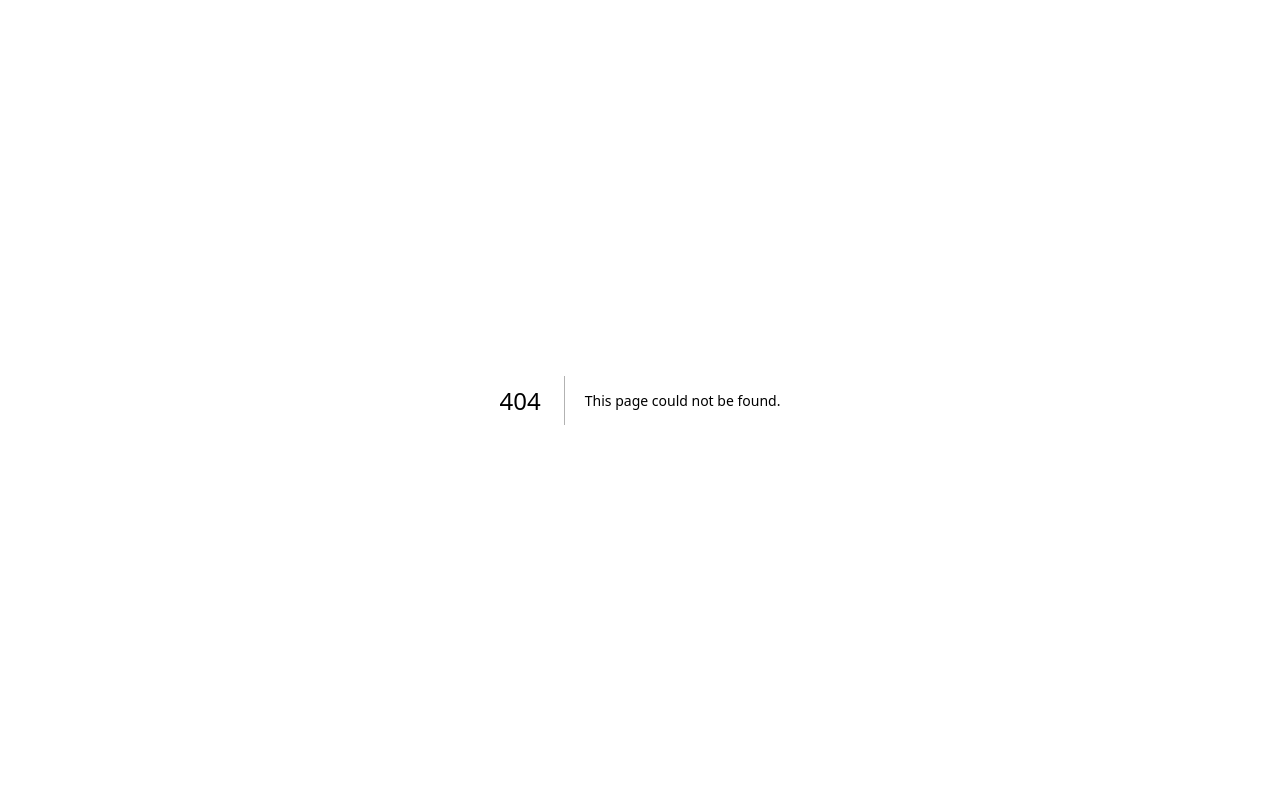
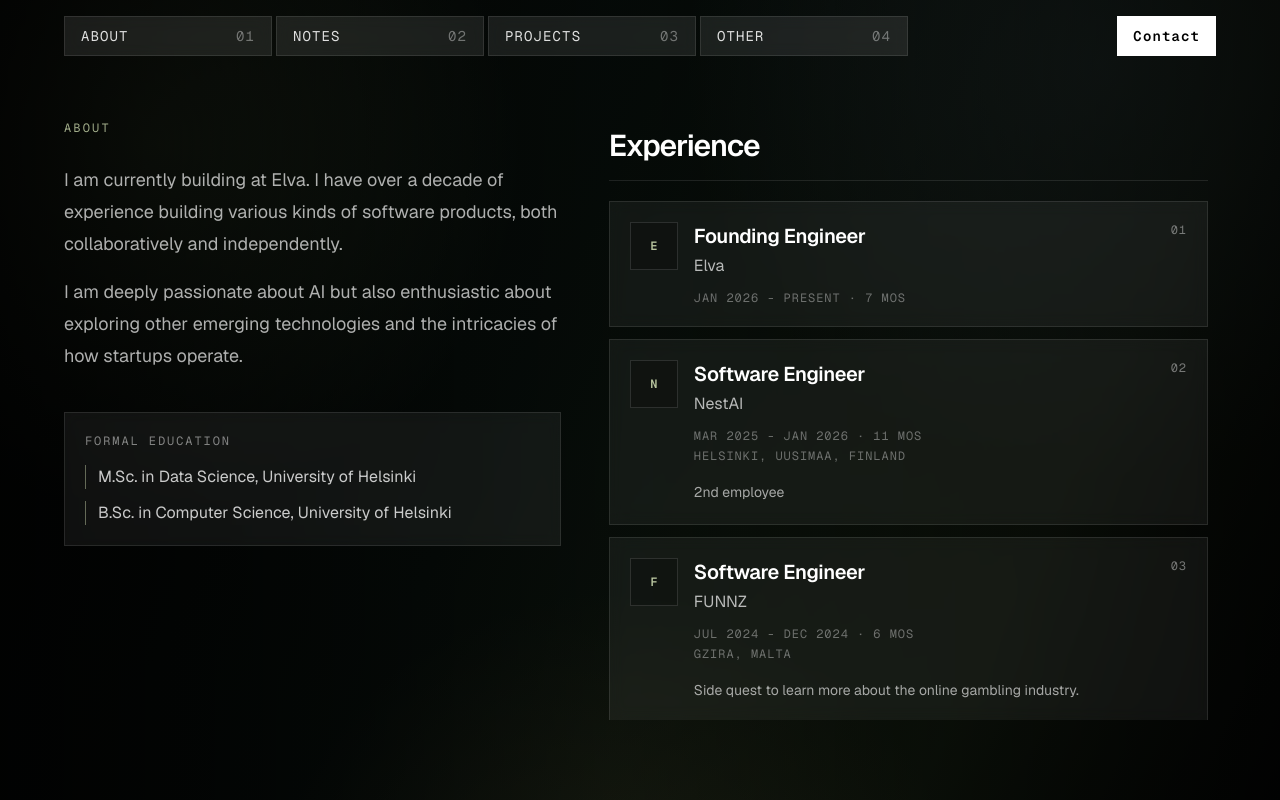
Before and after one commit to lankinenxyz/lankinenxyz-6, a Next.js app: page /about in a window 1280 px wide. Before the commit this address had no page. Built offline with nearby package versions, Linux system fonts and the light colour scheme.

Commit message:
Add initial about page

```diff
--- /dev/null
+++ b/app/about/page.tsx
@@ -0,0 +1,210 @@
+import Header from "@/components/Header";
+
+const education = [
+  "M.Sc. in Data Science, University of Helsinki",
+  "B.Sc. in Computer Science, University of Helsinki",
+];
+
+type Experience = {
+  role: string;
+  company: string;
+  period: string;
+  location: string | null;
+  description: string | null;
+  logoUrl?: string;
+};
+
+const experience: Experience[] = [
+  {
+    role: "Founding Engineer",
+    company: "Elva",
+    period: "Jan 2026 - Present · 7 mos",
+    location: null,
+    description: null,
+  },
+  {
+    role: "Software Engineer",
+    company: "NestAI",
+    period: "Mar 2025 - Jan 2026 · 11 mos",
+    location: "Helsinki, Uusimaa, Finland",
+    description: "2nd employee",
+  },
+  {
+    role: "Software Engineer",
+    company: "FUNNZ",
+    period: "Jul 2024 - Dec 2024 · 6 mos",
+    location: "Gzira, Malta",
+    description: "Side quest to learn more about the online gambling industry.",
+  },
+  {
+    role: "Software Engineer",
+    company: "Compound",
+    period: "Aug 2021 - Jul 2024 · 3 yrs",
+    location: "San Francisco, California, United States",
+    description:
+      "YC-backed Independent RIA and digital family office providing financial planning, investment management, and tax services to entrepreneurs and tech executives. Raised $37mm from Greenoaks, Lachy Groom, Y Combinator.",
+  },
+  {
+    role: "Consultant",
+    company: "WithCoverage",
+    period: "Aug 2023 - Oct 2023 · 3 mos",
+    location: "New York, New York, United States",
+    description:
+      "Khosla Ventures and Sequoia-backed startup transforming the insurance brokerage industry. I contributed early on by setting up the core technologies and developing the first functional web dashboard.",
+  },
+  {
+    role: "Software Engineer",
+    company: "Neverthink",
+    period: "Jan 2021 - Aug 2021 · 8 mos",
+    location: "Helsinki, Uusimaa, Finland",
+    description: "Acquired by Reddit",
+  },
+  {
+    role: "Teaching Assistant",
+    company: "University of Helsinki",
+    period: "Jun 2020 - Jul 2020 · 2 mos",
+    location: "Helsinki, Uusimaa, Finland",
+    description: "Software Production Course",
+  },
+  {
+    role: "Software Engineer",
+    company: "Stealth Startup",
+    period: "Jan 2020 - Jul 2020 · 7 mos",
+    location: null,
+    description: "EdTech startup",
+  },
+];
+
+const volunteering = [
+  { role: "Volunteer", organization: "Slush", period: "Dec 2019" },
+  { role: "Volunteer", organization: "Slush", period: "Dec 2018" },
+  { role: "Volunteer", organization: "Slush", period: "Dec 2017" },
+];
+
+export default function About() {
+  return (
+    <main className="relative h-dvh overflow-hidden bg-[#050706] px-3 py-3 text-white sm:px-4 sm:py-4">
+      <div className="fixed inset-0 bg-[radial-gradient(circle_at_12%_18%,rgba(135,171,105,0.22),transparent_23rem),radial-gradient(circle_at_86%_8%,rgba(91,118,137,0.24),transparent_26rem),linear-gradient(115deg,#050706_0%,#08100c_42%,#151f11_78%,#050706_100%)]" />
+      <div className="fixed inset-0 bg-[linear-gradient(90deg,rgba(0,0,0,0.84),rgba(0,0,0,0.38)_48%,rgba(0,0,0,0.74)),radial-gradient(circle_at_48%_118%,rgba(96,88,53,0.28),transparent_22rem)]" />
+
+      <div className="relative z-10 mx-auto flex h-full w-full max-w-6xl flex-col">
+        <Header />
+
+        <section className="grid min-h-0 flex-1 gap-10 overflow-y-auto py-8 sm:py-12 lg:grid-cols-[0.9fr_1.1fr] lg:gap-12 lg:overflow-hidden lg:py-16">
+          <div className="lg:h-fit">
+            <p className="font-mono text-xs uppercase tracking-[0.18em] text-lime-100/68">About</p>
+            <div className="mt-7 grid gap-4 text-base leading-7 text-white/68 sm:text-lg sm:leading-8">
+              <p>
+                I am currently building at Elva. I have over a decade of experience building various kinds of
+                software products, both collaboratively and independently.
+              </p>
+              <p>
+                I am deeply passionate about AI but also enthusiastic about exploring other emerging technologies and
+                the intricacies of how startups operate.
+              </p>
+            </div>
+
+            <section className="mt-10 border border-white/10 bg-white/[0.06] p-4 backdrop-blur sm:p-5">
+              <h2 className="font-mono text-xs uppercase tracking-[0.16em] text-white/48">Formal Education</h2>
+              <ul className="mt-4 grid gap-3 text-sm text-white/78 sm:text-base">
+                {education.map((degree) => (
+                  <li key={degree} className="border-l border-lime-100/38 pl-3">
+                    {degree}
+                  </li>
+                ))}
+              </ul>
+            </section>
+          </div>
+
+          <div className="min-w-0 space-y-10 lg:overflow-y-auto lg:pr-2">
+            <section aria-labelledby="experience-heading">
+              <div className="mb-5 flex items-end justify-between gap-4 border-b border-white/10 pb-4">
+                <div>
+                  <h2
+                    id="experience-heading"
+                    className="mt-2 text-2xl font-semibold tracking-[-0.03em] sm:text-3xl"
+                  >
+                    Experience
+                  </h2>
+                </div>
+              </div>
+
+              <ol className="grid gap-3">
+                {experience.map((item, index) => (
+                  <li
+                    key={`${item.company}-${item.period}`}
+                    className="group border border-white/10 bg-white/[0.055] p-4 backdrop-blur transition hover:border-white/20 hover:bg-white/[0.08] sm:p-5"
+                  >
+                    <div className="flex gap-4">
+                      <div className="grid size-11 shrink-0 place-items-center overflow-hidden border border-white/12 bg-black/24 font-mono text-xs font-semibold uppercase text-lime-100/76 sm:size-12">
+                        {item.logoUrl ? (
+                          <img
+                            src={item.logoUrl}
+                            alt={`${item.company} logo`}
+                            className="size-full object-cover"
+                          />
+                        ) : (
+                          item.company
+                            .split(" ")
+                            .map((word) => word[0])
+                            .join("")
+                            .slice(0, 2)
+                        )}
+                      </div>
+                      <div className="min-w-0 flex-1">
+                        <div className="flex flex-col gap-1 sm:flex-row sm:items-start sm:justify-between sm:gap-4">
+                          <div>
+                            <h3 className="text-lg font-semibold tracking-[-0.02em] text-white sm:text-xl">
+                              {item.role}
+                            </h3>
+                            <p className="mt-1 text-sm text-white/70 sm:text-base">{item.company}</p>
+                          </div>
+                          <p className="font-mono text-xs uppercase tracking-[0.08em] text-white/42 sm:max-w-44 sm:text-right">
+                            {String(index + 1).padStart(2, "0")}
+                          </p>
+                        </div>
+
+                        <div className="mt-3 flex flex-col gap-x-3 gap-y-1 font-mono text-xs uppercase tracking-[0.08em] text-white/38">
+                          <span>{item.period}</span>
+                          {item.location ? <span>{item.location}</span> : null}
+                        </div>
+
+                        {item.description ? (
+                          <p className="mt-4 text-sm leading-6 text-white/62">{item.description}</p>
+                        ) : null}
+                      </div>
+                    </div>
+                  </li>
+                ))}
+              </ol>
+            </section>
+
+            <section aria-labelledby="volunteering-heading">
+              <div className="mb-5 flex items-end justify-between gap-4 border-b border-white/10 pb-4">
+                <h2
+                  id="volunteering-heading"
+                  className="mt-2 text-2xl font-semibold tracking-[-0.03em] sm:text-3xl"
+                >
+                  Volunteering
+                </h2>
+              </div>
+
+              <ol className="grid gap-3 sm:grid-cols-3">
+                {volunteering.map((item) => (
+                  <li
+                    key={item.period}
+                    className="border border-white/10 bg-white/[0.055] p-4 backdrop-blur transition hover:border-white/20 hover:bg-white/[0.08] sm:p-5"
+                  >
+                    <p className="font-mono text-xs uppercase tracking-[0.12em] text-white/38">{item.period}</p>
+                    <h3 className="mt-4 text-lg font-semibold tracking-[-0.02em] text-white">{item.role}</h3>
+                    <p className="mt-1 text-sm text-white/70 sm:text-base">{item.organization}</p>
+                  </li>
+                ))}
+              </ol>
+            </section>
+          </div>
+        </section>
+      </div>
+    </main>
+  );
+}
--- a/app/page.tsx
+++ b/app/page.tsx
@@ -8,7 +8,7 @@ export default function Home() {
       <div className="absolute inset-0 bg-[linear-gradient(90deg,rgba(0,0,0,0.86),rgba(0,0,0,0.32)_45%,rgba(0,0,0,0.72)),radial-gradient(circle_at_50%_120%,rgba(96,88,53,0.34),transparent_22rem)]" />
       <div className="absolute inset-x-0 bottom-0 h-1/3 bg-gradient-to-t from-black via-black/70 to-transparent" />
 
-      <div className="relative z-10 flex h-full flex-col">
+      <div className="relative z-10 mx-auto flex h-full w-full max-w-6xl flex-col">
         <Header />
         <section id="home" className="grid flex-1 place-items-center">
           <div id="globe">
--- a/components/Header.tsx
+++ b/components/Header.tsx
@@ -4,10 +4,10 @@ import Link from "next/link";
 import { FormEvent, useEffect, useState } from "react";
 
 const primaryLinks = [
-  { label: "About" },
-  { label: "Notes" },
-  { label: "Projects" },
-  { label: "Other" },
+  { label: "About", href: "/about" },
+  { label: "Notes", href: "/notes" },
+  { label: "Projects", href: "/projects" },
+  { label: "Other", href: "/other" },
 ];
 
 const contactEmail = "elias@lankinen.xyz";
@@ -73,7 +73,7 @@ export default function Header() {
         <div className="hidden min-w-0 flex-1 gap-1 md:flex">
           {primaryLinks.map((link, index) => (
             <Link
-              href={`${link.label.toLowerCase()}`}
+              href={link.href}
               key={link.label}
               className="flex h-10 max-w-52 flex-1 items-center justify-between border border-white/10 bg-white/[0.09] px-4 text-white/86 backdrop-blur transition hover:bg-white/[0.16]"
             >
```
